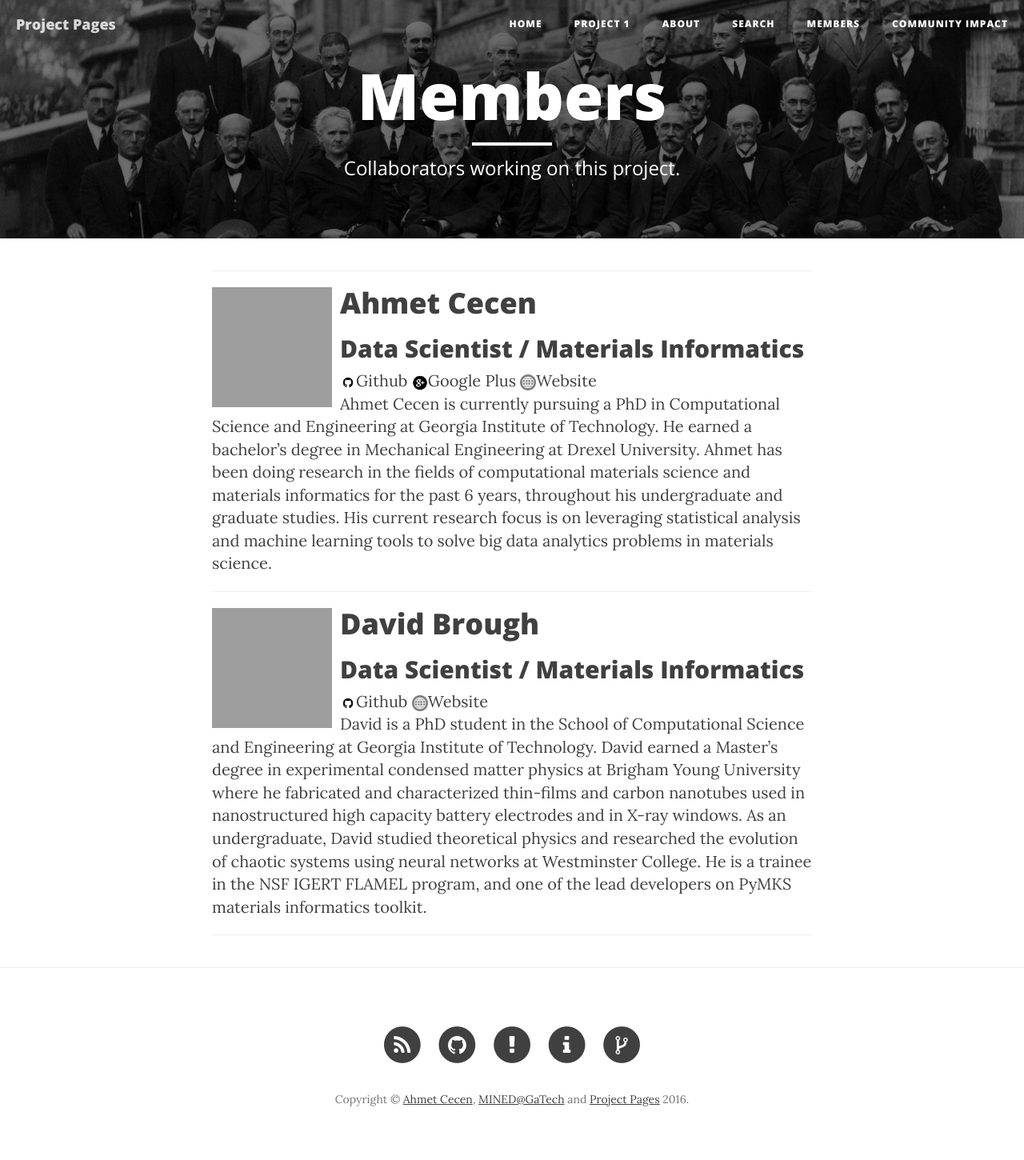
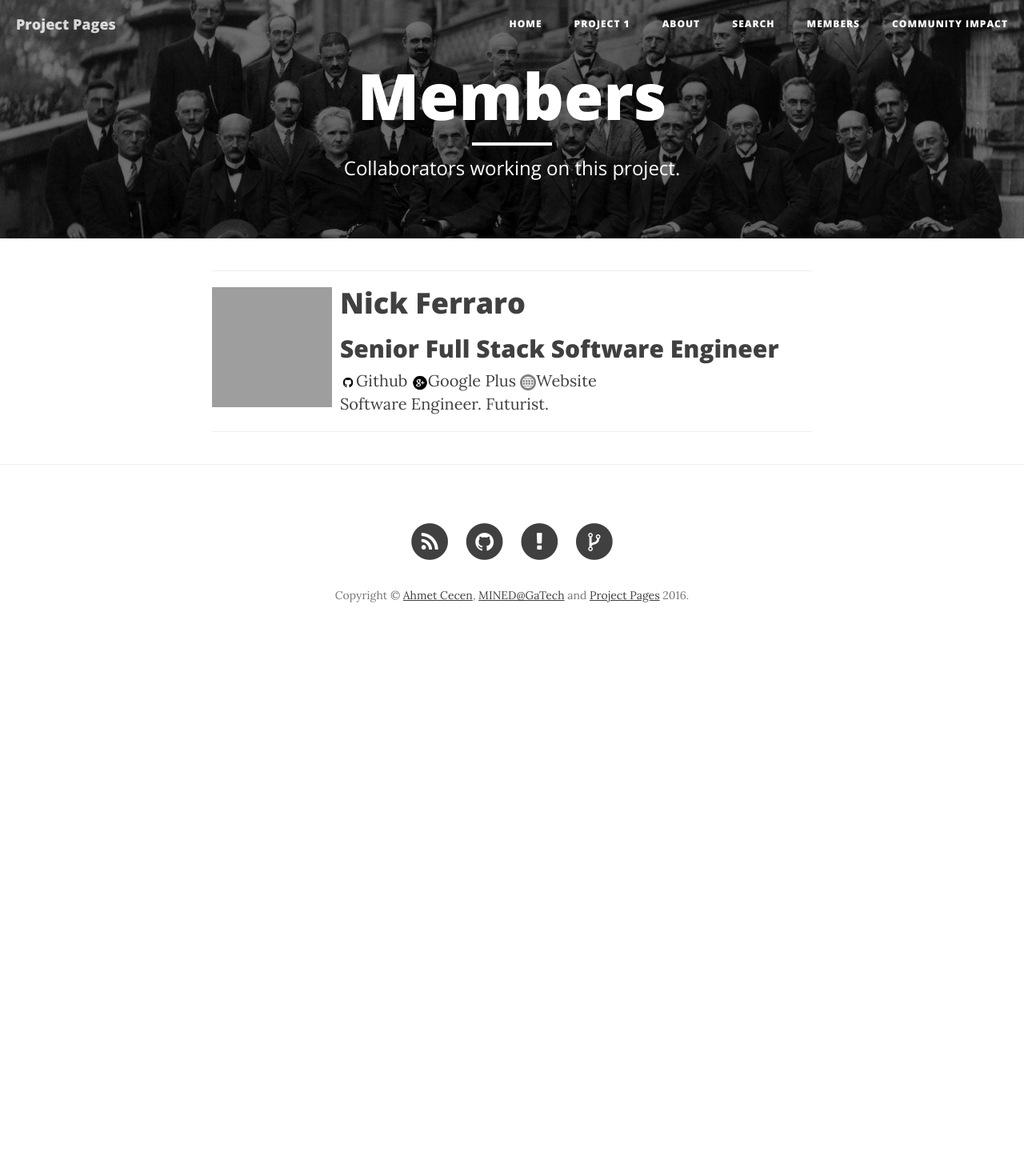
Before and after one commit to Spidy88/blog, a Jekyll site: the page built from members.html, in a window 1280 px wide. Shown: the whole page at 80% size. Built offline with Jekyll 4.4.1, drawn with Linux system fonts in a browser that asks for light colours; nearby versions of some CDN libraries; after the commit the page ends 900 px from its top, so only the background shows below that; grey boxes are pictures that could not be loaded.

Commit message:
Update logo path and members

```diff
--- a/_config.yml
+++ b/_config.yml
@@ -1,20 +1,20 @@
 # Site settings
 title: Project Pages
 description: "An Integrated Scientific Blogging Template"
-url: "https://projectpages.github.io"
+url: "https://spidy88.github.io"
 
 
 
 
 # Secondary Parameters
-baseurl: "/project-pages"
-header-img: img/home-bg.jpg
+baseurl: "/blog"
+header-img: /img/home-bg.jpg
 headercolor: "#FFFFFF"
-logo: /project-pages/img/logos/Project-Pages-New-Logo-Inverted.png
+logo: /blog/img/logos/Project-Pages-New-Logo-Inverted.png
 
 # Tertiary Parameters
-github_username:  projectpages
-project_repository: project-pages
+github_username:  Spidy88
+project_repository: blog
 disqus_shortname: project-pages
 g-analytics: UA-75881392-1
 altmetric: true
@@ -41,7 +41,7 @@ defaults:
 # Prose Settings
 prose:
   ignore: ['feed.xml', '/stl', '/ply', '/js', '/plugin', '/lib', '/projectors', '_layouts', '/_includes', 'Gruntfile.js', 'package.json', 'proselinks.jsonp', 'ppanchor.matin', '.gitignore', '/search', '/css', '/img', 'favicon.png','_data/*.json','LICENSES.md','README.md','colorscheme.scss','members.html','mentions.html','index.html']
-  siteurl: 'http://projectpages.github.io/project-pages/'
+  siteurl: 'http://spidy88.github.io/blog/'
   ispp: true
   media: 'img'
   metadata:
@@ -106,7 +106,7 @@ prose:
       - name: "horizontal"
         field:
           element: "hidden"
-          value: </section></section><section markdown="1" data-background="http://projectpages.github.io/project-pages/img/slidebackground.png"><section markdown="1">
+          value: </section></section><section markdown="1" data-background="http://spidy88.github.io/blog/img/slidebackground.png"><section markdown="1">
       - name: "vertical"
         field:
           element: "hidden"
@@ -114,7 +114,7 @@ prose:
       - name: "slideinit"
         field:
           element: "hidden"
-          value: <section markdown="1" data-background="http://projectpages.github.io/project-pages/img/slidebackground.png"><section markdown="1">
+          value: <section markdown="1" data-background="http://spidy88.github.io/blog/img/slidebackground.png"><section markdown="1">
       - name: "theme"
         field:
           element: "select"
--- a/_data/members.yml
+++ b/_data/members.yml
@@ -1,25 +1,10 @@
 # Members
 
-- name: Ahmet Cecen
-  role: Data Scientist / Materials Informatics
-  img: https://avatars1.githubusercontent.com/u/7231251?v=3&s=460
-  github: ahmetcecen
-  gplus: https://plus.google.com/+AhmetCecen-GPlus
-  bio: Ahmet Cecen is currently pursuing a PhD in Computational Science and Engineering at Georgia Institute of Technology.  He earned a bachelor’s degree in Mechanical Engineering at Drexel University. Ahmet has been doing research in the fields of computational materials science and materials informatics for the past 6 years, throughout his undergraduate and graduate studies. His current research focus is on leveraging statistical analysis and machine learning tools to solve big data analytics problems in materials science.
-  url: http://ahmetcecen.github.io/
+- name: Nick Ferraro
+  role: Senior Full Stack Software Engineer
+  img: //s.gravatar.com/avatar/d10080dd2e025bc26edd602636016409?s=80
+  github: Spidy88
+  gplus: https://plus.google.com/u/0/+NickFerraro
+  bio: Software Engineer. Futurist.
+  url: http://spidy88.github.io/
   visible: true
-
-- name: David Brough
-  role: Data Scientist / Materials Informatics
-  img: https://avatars0.githubusercontent.com/u/4368625?v=3&s=460
-  github: davidbrough1
-  bio: David is a PhD student in the School of Computational Science and Engineering at Georgia Institute of Technology. David earned a Master’s degree in experimental condensed matter physics at Brigham Young University where he fabricated and characterized thin-films and carbon nanotubes used in nanostructured high capacity battery electrodes and in X-ray windows. As an undergraduate, David studied theoretical physics and researched the evolution of chaotic systems using neural networks at Westminster College. He is a trainee in the NSF IGERT FLAMEL program, and one of the lead developers on PyMKS materials informatics toolkit.
-  url: http://davidbrough.net
-  visible: true
-
-- name: Surya R. Kalidindi
-  role: Materials Informatics
-  img: https://avatars1.githubusercontent.com/u/6601815?v=3&s=400
-  bio: Dr. Kalidindi’s research interests are broadly centered on designing material internal structure (including composition) for optimal performance in any selected application and identifying hybrid processing routes for its manufacture. To this end, he has employed a harmonious blend of experimental, theoretical, and numerical approaches in his research.
-  url: http://mined.gatech.edu/
-  visible: false
--- a/_includes/footer.html
+++ b/_includes/footer.html
@@ -42,20 +42,11 @@
                         </a>
                     </li>
                     {% endif %}
-					{% if site.github_username == "projectpages" %}
                     <li>
-                        <a href="https://github.com/projectpages/project-pages/issues">
+                        <a href="https://github.com/spidy88/blog/issues">
                             <span class="fa-stack fa-lg">
                                 <i class="fa fa-circle fa-stack-2x"></i>
                                 <i class="fa fa-exclamation fa-stack-1x fa-inverse"></i>
-                            </span>
-                        </a>
-                    </li>
-		    <li>
-                        <a href="https://github.com/projectpages/project-pages/wiki/">
-                            <span class="fa-stack fa-lg">
-                                <i class="fa fa-circle fa-stack-2x"></i>
-                                <i class="fa fa-info fa-stack-1x fa-inverse"></i>
                             </span>
                         </a>
                     </li>
@@ -67,7 +58,6 @@
                             </span>
                         </a>
                     </li>
-                    {% endif %}
                 </ul>
                 <p class="copyright text-muted"> Copyright © <a href="http://ahmetcecen.github.io/" target="_blank">Ahmet Cecen</a>,  <a href="http://mined.gatech.edu/" target="_blank">MINED@GaTech</a> and <a href="https://github.com/projectpages" target="_blank">Project Pages</a> 2016. </p>
             </div>
--- a/_includes/head.html
+++ b/_includes/head.html
@@ -46,7 +46,7 @@
 	MathJax.Hub.Config({tex2jax: {inlineMath: [['$','$'], ['\\(','\\)']]}});
 	</script>
 	<script type="text/javascript"
-	src="https://cdn.mathjax.org/mathjax/latest/MathJax.js?config=TeX-AMS-MML_HTMLorMML">
+	src="https://cdnjs.cloudflare.com/ajax/libs/mathjax/2.7.1/MathJax.js?config=TeX-AMS-MML_HTMLorMML">
 	</script>
 	<script type="text/x-mathjax-config">
 	MathJax.Hub.Config({
--- a/_posts/2016-04-19-New-Post.markdown
+++ b/_posts/2016-04-19-New-Post.markdown
@@ -58,7 +58,7 @@ category:  project1
 
 Hold your pointer clicked over the image to expand the view.
 
-![Description](http://projectpages.github.io/project-pages/img/Logo_Fairy_Tail_right.png)
+![Description](http://spidy88.github.io/blog/img/Logo_Fairy_Tail_right.png)
 
 ## Code
 
--- a/_posts/2016-05-02-New-Presentation.markdown
+++ b/_posts/2016-05-02-New-Presentation.markdown
@@ -8,10 +8,10 @@ subtitle:    	Some Short Description of Presentation
 theme:		night # default/beige/blood/moon/night/serif/simple/sky/solarized
 trans:		default # default/cube/page/concave/zoom/linear/fade/none
 
-horizontal:	</section></section><section markdown="1" data-background="http://projectpages.github.io/project-pages/img/slidebackground.png"><section markdown="1">
+horizontal:	</section></section><section markdown="1" data-background="http://spidy88.github.io/blog/img/slidebackground.png"><section markdown="1">
 vertical:		</section><section markdown="1">
 ---
-<section markdown="1" data-background="http://projectpages.github.io/project-pages/img/slidebackground.png"><section markdown="1">
+<section markdown="1" data-background="http://spidy88.github.io/blog/img/slidebackground.png"><section markdown="1">
 ## {{ page.title }}
 
 <hr>
@@ -96,7 +96,7 @@ $$ A = \pi r^2 $$
 
 Alt-Click to zoom.
 
-![Description](http://projectpages.github.io/project-pages/img/Logo_Fairy_Tail_right.png)
+![Description](http://spidy88.github.io/blog/img/Logo_Fairy_Tail_right.png)
 
 {{ page.horizontal }}
 
--- a/plugin/math/math.js
+++ b/plugin/math/math.js
@@ -7,7 +7,7 @@
 var RevealMath = window.RevealMath || (function(){
 
 	var options = Reveal.getConfig().math || {};
-	options.mathjax = options.mathjax || 'https://cdn.mathjax.org/mathjax/latest/MathJax.js';
+	options.mathjax = options.mathjax || 'https://cdnjs.cloudflare.com/ajax/libs/mathjax/2.7.1/MathJax.js';
 	options.config = options.config || 'TeX-AMS_HTML-full';
 
 	loadScript( options.mathjax + '?config=' + options.config, function() {
```
Also changed, not shown: README.md.
